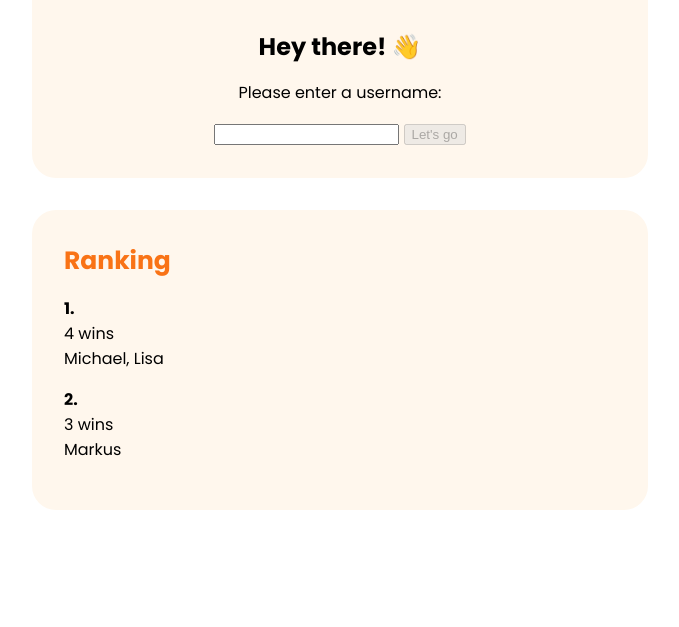
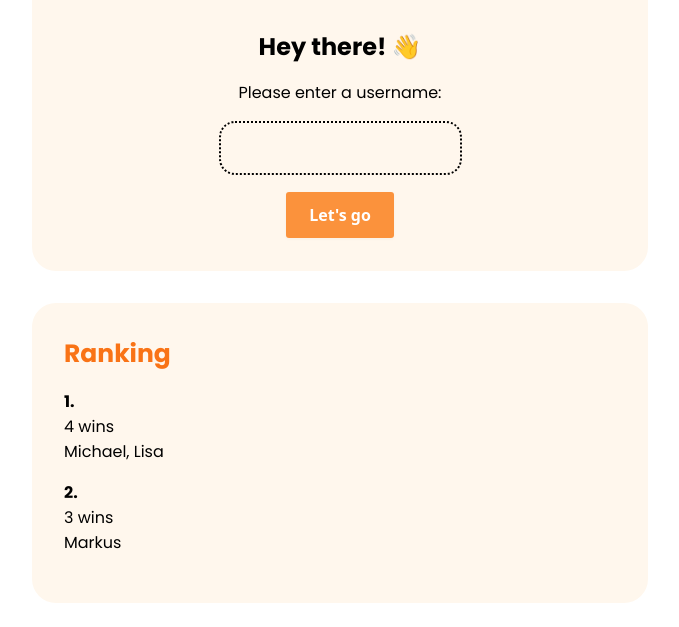
Before and after one commit to biersoeckli/Vanilla-JS-rock-paper-scissors, a website with bundled scripts: page index.html in a window 1280 px wide. Shown: the part 187-814 px from the top of the page, without its empty margins (300-979 px from the left). Built offline with nearby package versions, Linux system fonts and the light colour scheme.

Commit message:
made input fancy

```diff
--- a/index.html
+++ b/index.html
@@ -20,8 +20,8 @@
       <div class="bg-cyan p-2 text-center rounded-bottom">
         <h1>Hey there! 👋</h1>
         <p>Please enter a username:</p>
-        <input id="username-input" />
-        <button type="button" id="username-input-button">Let's go</button>
+        <input id="username-input"/><br />
+        <button type="button" id="username-input-button" class="fancy-button">Let's go</button>
       </div>
       <section class="mt-2 p-2 rounded bg-cyan">
         <h1 class="text-cyan pb-2 text-lg">Ranking</h1>
--- a/styles/global.css
+++ b/styles/global.css
@@ -30,6 +30,23 @@
 
 table thead {
     font-weight: bold;
+}
+
+input {
+    border: 2px dotted;
+    font-size: 16px;
+    padding: 1rem;
+    border-radius: 1rem;
+    background-color: transparent;
+    outline: none;
+    margin-bottom: 1rem;
+    transition: all 250ms;
+}
+
+input:active,
+input:focus {
+    background-color: white;
+    border: 2px dotted #fb923c;
 }
 
 .text-lg {
```
